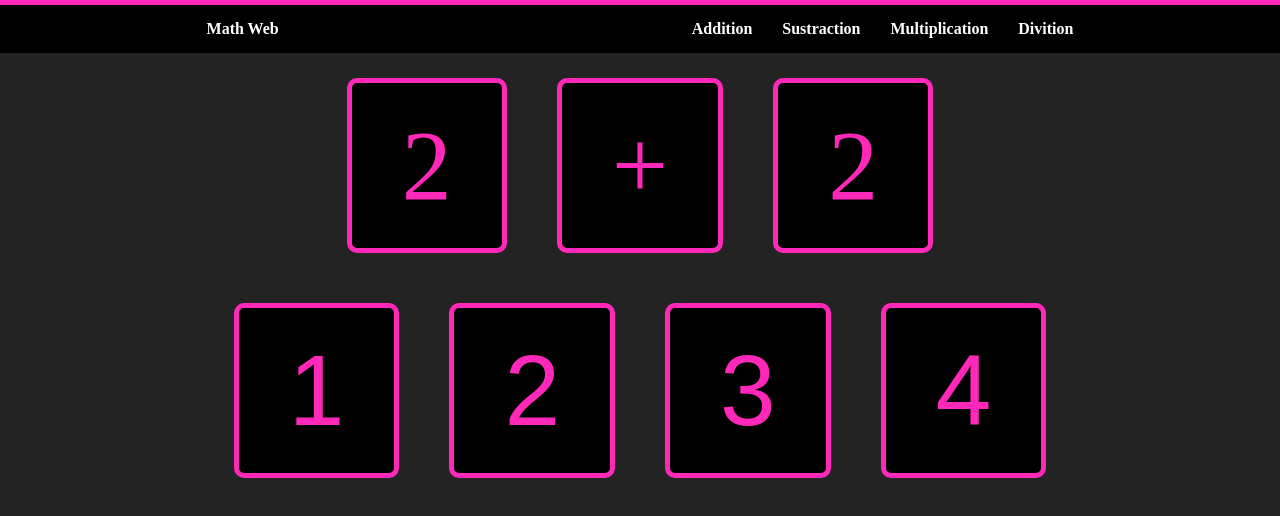
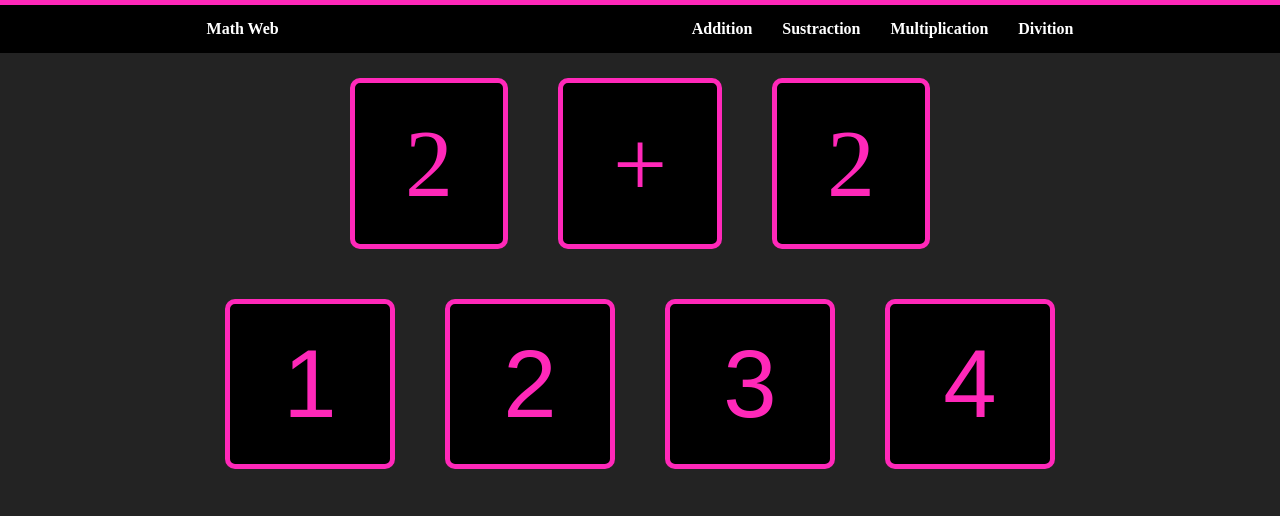
Before and after one commit to iSkylake/Math-Web, a plain HTML site: page index.html in a window 1280 px wide. Drawn offline with Linux system fonts and the light colour scheme.

Commit message:
Fix oversize button

```diff
--- a/css/style.css
+++ b/css/style.css
@@ -56,7 +56,7 @@ nav div ul li:hover{
 #operation p{
 	border: 5px solid #ff28b9;
 	border-radius: 10px;
-	font-size: 100px;
+	font-size: 600%;
 	padding: 25px 50px;
 	background-color: #000;
 	margin: 25px;
@@ -71,12 +71,13 @@ nav div ul li:hover{
 .option{
 	border: 5px solid #ff28b9;
 	border-radius: 10px;
-	font-size: 100px;
-	padding: 25px 50px;
+	font-size: 600%;
+	/*padding: 9px 18px;*/
 	background-color: #000;
 	margin: 25px;
 	color: #ff28b9;
-
+	width: 170px;
+	height: 170px;
 }
 
 .wrong{
```
